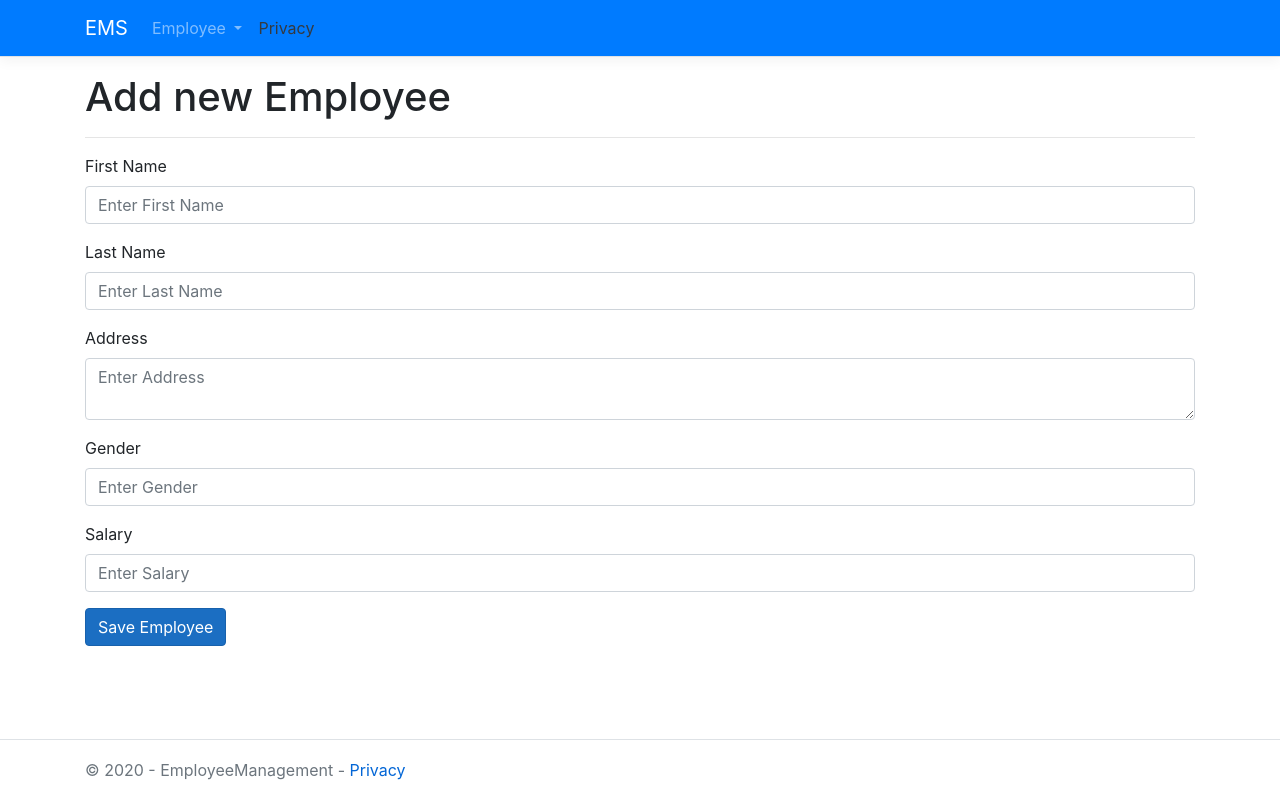
After one commit to MBM-SecA/Sagun.Shrestha, an ASP.NET Core app: template EmployeeManagement/Views/Employee/Add.cshtml in a window 1280 px wide. The commit adds this page. Run offline with ASP.NET Core 8, Linux system fonts and the light colour scheme; the template is opened without the code that fills it, so the values that code supplies are empty.

Commit message:
Added changes

```diff
--- /dev/null
+++ b/EmployeeManagement/Views/Employee/Add.cshtml
@@ -0,0 +1,39 @@
+@model Person
+@{
+    ViewData["Titlephrase"] = "Add Employee";
+}
+<h1>Add new Employee</h1>
+<hr/>
+
+<form asp-controller="Employee" asp-action="Add" method="POST">
+  <div class="form-group">
+    <label asp-for="FirstName"></label>
+    <span class="text-danger" asp-validation-for="FirstName"></span>
+    <input type="text" class="form-control" asp-for="FirstName" placeholder="Enter First Name">
+
+  </div>
+
+  <div class="form-group">
+    <label asp-for="SurName"></label>
+    <span class="text-danger" asp-asp-validation-for="SurName"></span>
+    <input type="text" class="form-control" asp-for="SurName" placeholder="Enter Last Name">
+  </div>
+   <div class="form-group">
+    <label asp-for="Address"></label>
+   <textarea class="form-control" asp-id="Address" placeholder="Enter Address"></textarea>
+
+  </div>
+   <div class="form-group">
+    <label asp-for="Gender"></label>
+    <input type="text" class="form-control" asp-id="Gender" placeholder="Enter Gender">
+
+  </div>
+   <div class="form-group">
+    <label asp-for="Salary"></label>
+    <input type="number" class="form-control" asp-id="Salary" placeholder="Enter Salary">
+
+  </div>
+
+
+  <button type="submit" class="btn btn-primary">Save Employee</button>
+</form>
--- a/EmployeeManagement/Views/Employee/Index.cshtml
+++ b/EmployeeManagement/Views/Employee/Index.cshtml
@@ -1,13 +1,15 @@
 @model List<Person>
+
 @{
   ViewData["TitlePhrase"] = "All Employees";
 }
 
-<h1>All Employees (@Model.Count)</h1>
+<h1> All Employees (@Model.Count)</h1>
 
 <table class="table">
   <thead class="thead-dark">
     <tr>
+      <th scope="col">S.N</th>
       <th scope="col">First Name</th>
       <th scope="col">Last Name</th>
       <th scope="col">Address</th>
@@ -22,7 +24,7 @@
         <tr scope="row">
           <td>@(i++)</td>
           <td>
-                <a href="/employee/detail?firstname=@employee.Id">
+            <a href ="/employee/detail?id=@employee.Id">
               @employee.FirstName
             </a>
           </td>
--- a/EmployeeManagement/Views/Shared/_Layout.cshtml
+++ b/EmployeeManagement/Views/Shared/_Layout.cshtml
@@ -1,26 +1,34 @@
 <!DOCTYPE html>
 <html lang="en">
+
 <head>
     <meta charset="utf-8" />
     <meta name="viewport" content="width=device-width, initial-scale=1.0" />
-    <title>@ViewData["TitlePhrase"] - EmployeeManagement</title>
-    <title>@ViewData["TitlePhrase"] </title>
+    <title>@ViewData["TitlePhrase"] - Employee Management</title>
     <link rel="stylesheet" href="~/lib/bootstrap/dist/css/bootstrap.min.css" />
     <link rel="stylesheet" href="~/css/site.css" />
 </head>
+
 <body>
     <header>
         <nav class="navbar navbar-expand-sm navbar-toggleable-sm navbar-dark bg-primary border-bottom box-shadow mb-3">
             <div class="container">
-                <a class="navbar-brand" asp-area="" asp-controller="Home" asp-action="Index">EMS</a>
-                <button class="navbar-toggler" type="button" data-toggle="collapse" data-target=".navbar-collapse" aria-controls="navbarSupportedContent"
-                        aria-expanded="false" aria-label="Toggle navigation">
+                <a class="navbar-brand" href="/home/index">EMS</a>
+                <button class="navbar-toggler" type="button" data-toggle="collapse" data-target=".navbar-collapse">
                     <span class="navbar-toggler-icon"></span>
                 </button>
                 <div class="navbar-collapse collapse d-sm-inline-flex flex-sm-row-reverse">
                     <ul class="navbar-nav flex-grow-1">
-                        <li class="nav-item">
-                            <a class="nav-link text-dark" asp-area="" asp-controller="Employee" asp-action="Index">Employee</a>
+                        <li class="nav-item dropdown">
+                            <a class="nav-link dropdown-toggle" href="#" id="navbarDropdown" role="button"
+                            data-toggle="dropdown">
+                                Employee
+                            </a>
+                            <div class="dropdown-menu">
+                                <a class="dropdown-item" asp-controller="Employee" asp-action="Add">Add Employee</a>
+                                <a class="dropdown-item" asp-controller="Employee" asp-action="Index">List Employee</a>
+
+                            </div>
                         </li>
                         <li class="nav-item">
                             <a class="nav-link text-dark" asp-area="" asp-controller="Home" asp-action="Privacy">Privacy</a>
@@ -28,13 +36,14 @@
                     </ul>
                 </div>
             </div>
-          </nav>
+        </nav>
     </header>
     <div class="container">
         <main role="main" class="pb-3">
             @RenderBody()
         </main>
     </div>
+
     <footer class="border-top footer text-muted">
         <div class="container">
             &copy; 2020 - EmployeeManagement - <a asp-area="" asp-controller="Home" asp-action="Privacy">Privacy</a>
@@ -43,6 +52,8 @@
     <script src="~/lib/jquery/dist/jquery.min.js"></script>
     <script src="~/lib/bootstrap/dist/js/bootstrap.bundle.min.js"></script>
     <script src="~/js/site.js" asp-append-version="true"></script>
+    <script src="~/lib/jquery-validation/dist/jquery.validate.min.js"></script>
+    <script src="~/lib/jquery-validation-unobtrusive/jquery.validate.unobtrusive.min.js"></script>
     @RenderSection("Scripts", required: false)
 </body>
 </html>
```
Also changed, not shown: EmployeeManagement/Controllers/EmployeeController.cs (+12 -1 lines), EmployeeManagement/Models/Person.cs (+18 -10 lines). Lines whose indentation alone changed are shown as unchanged.
